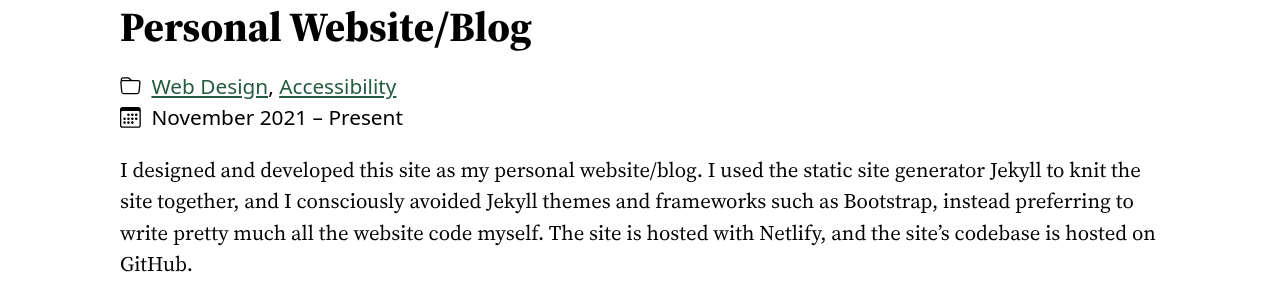
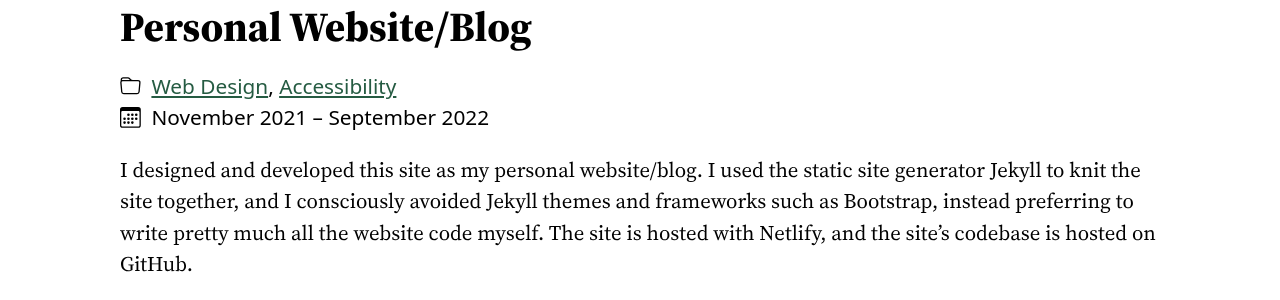
Before and after one commit to cncoulter/camcoulter.com, a Jekyll site: the page built from Projects.html, in a window 1280 px wide and 900 px high, scrolled down 397 px. Shown: the part 157-457 px from the top of the window. Built offline with Jekyll 4.4.1, drawn with Linux system fonts in a browser that asks for light colours; some web fonts are replaced.

Commit message:
Update Projects

```diff
--- a/Projects.html
+++ b/Projects.html
@@ -22,7 +22,7 @@ permalink: /Projects
 
 <ul class="post_metadata">
 	<li>{% include SVGs/folder.svg %} <span class="visually-hidden">Categorized under:</span> <a href="/Blog/Categories/#web+design">Web Design</a>, <a href="/Blog/Categories/#accessibility">Accessibility</a></li>
-	<li>{% include SVGs/calendar3.svg %} <span class="visually-hidden">I worked on this:</span> November 2021 – Present</li>
+	<li>{% include SVGs/calendar3.svg %} <span class="visually-hidden">I worked on this:</span> November 2021 – September 2022</li>
 </ul>
 
 <p>I designed and developed this site as my personal website/blog. I used the static site generator Jekyll to knit the site together, and I consciously avoided Jekyll themes and frameworks such as Bootstrap, instead preferring to write pretty much all the website code myself. The site is hosted with Netlify, and the site’s codebase is hosted on GitHub.</p>
```
